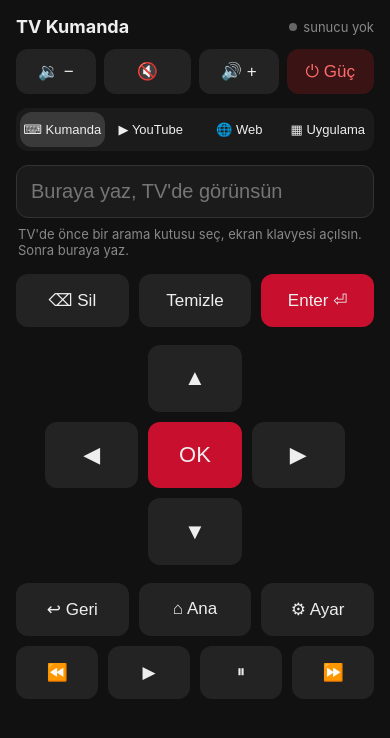
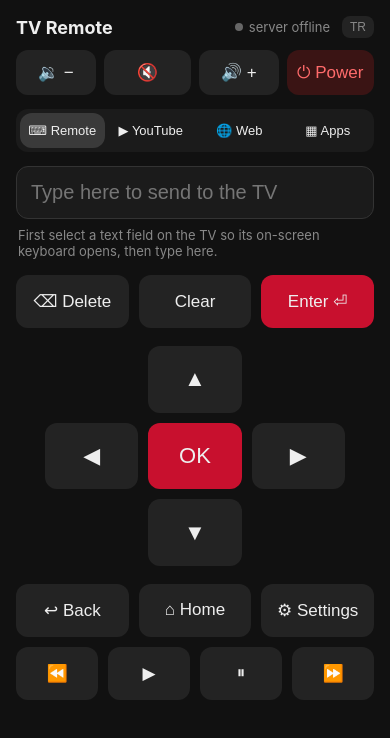
Before and after one commit to enesigneci/lg-tv-web-remote, a website: page tv_kumanda/index.html in a window 390 px wide. Drawn offline with Linux system fonts and the light colour scheme.

Commit message:
Add English/Turkish UI and configurable search engine
The phone UI follows the browser language and can be switched with a
TR/EN button; the choice is remembered. YouTube results use the selected
language. Web searches can use Yandex (default), Google, DuckDuckGo or
Bing via the search_engine option.

```diff
--- a/tv_kumanda/config.yaml
+++ b/tv_kumanda/config.yaml
@@ -1,5 +1,5 @@
 name: LG TV Web Remote
-version: "1.3.2"
+version: "1.4.0"
 slug: tv_kumanda
 description: Control an LG webOS TV from your phone's browser — keyboard, YouTube, web browser, apps, volume and power (http://kumanda.local)
 url: https://github.com/enesigneci/lg-tv-web-remote
@@ -16,8 +16,10 @@ options:
   tv_mac: ""
   hostname: kumanda.local
   port: 80
+  search_engine: yandex
 schema:
   tv_host: str?
   tv_mac: str?
   hostname: str
   port: port
+  search_engine: list(yandex|google|duckduckgo|bing)
--- a/tv_kumanda/index.html
+++ b/tv_kumanda/index.html
@@ -5,7 +5,7 @@
 <meta name="viewport" content="width=device-width, initial-scale=1, maximum-scale=1, user-scalable=no">
 <meta name="apple-mobile-web-app-capable" content="yes">
 <meta name="theme-color" content="#111">
-<title>TV Kumanda</title>
+<title data-i18n="title">TV Kumanda</title>
 <style>
   :root { --bg:#111; --fg:#eee; --muted:#888; --btn:#232323; --btn-active:#3a3a3a; --accent:#c8102e; }
   * { box-sizing:border-box; -webkit-tap-highlight-color:transparent; }
@@ -37,6 +37,7 @@
   .bar button { padding:12px 0; font-size:17px; }
   #mute.muted { background:#3a3214; color:#fc3; }
   .meta { display:flex; align-items:center; gap:12px; }
+  #lang { padding:4px 8px; font-size:12px; border-radius:8px; color:var(--muted); }
   #volume { font-size:13px; color:var(--muted); font-variant-numeric:tabular-nums; }
   #power { background:#3a1414; color:#ff6b6b; }
   #ytForm, #webForm { display:flex; gap:8px; }
@@ -62,35 +63,36 @@
 </head>
 <body>
 <header>
-  <h1>TV Kumanda</h1>
+  <h1 data-i18n="title">TV Kumanda</h1>
   <div class="meta">
     <span id="volume"></span>
-    <span id="status">bağlanıyor…</span>
+    <span id="status"></span>
+    <button id="lang" aria-label="Language"></button>
   </div>
 </header>
 
 <div class="bar">
-  <button data-btn="VOLUMEDOWN" aria-label="Sesi kıs">🔉 −</button>
-  <button id="mute" data-btn="MUTE" aria-label="Sessiz">🔇</button>
-  <button data-btn="VOLUMEUP" aria-label="Sesi aç">🔊 +</button>
-  <button id="power" aria-label="TV'yi aç/kapat">⏻ Güç</button>
+  <button data-btn="VOLUMEDOWN" data-i18n-aria="volDown">🔉 −</button>
+  <button id="mute" data-btn="MUTE" data-i18n-aria="mute">🔇</button>
+  <button data-btn="VOLUMEUP" data-i18n-aria="volUp">🔊 +</button>
+  <button id="power" data-i18n-aria="powerAria" data-i18n="power"></button>
 </div>
 
 <div class="tabs">
-  <button id="tabKb" class="on">⌨ Kumanda</button>
+  <button id="tabKb" class="on" data-i18n="tabRemote"></button>
   <button id="tabYt">▶ YouTube</button>
   <button id="tabWeb">🌐 Web</button>
-  <button id="tabApps">▦ Uygulama</button>
+  <button id="tabApps" data-i18n="tabApps"></button>
 </div>
 
 <section id="kbView">
   <input id="text" type="text" autocomplete="off" autocapitalize="none" spellcheck="false"
-         placeholder="Buraya yaz, TV'de görünsün" enterkeyhint="send">
-  <div class="hint">TV'de önce bir arama kutusu seç, ekran klavyesi açılsın. Sonra buraya yaz.</div>
+         data-i18n-ph="typeHere" enterkeyhint="send">
+  <div class="hint" data-i18n="typeHint"></div>
 
   <div class="row">
-    <button data-act="back1">⌫ Sil</button>
-    <button data-act="clear">Temizle</button>
+    <button data-act="back1" data-i18n="delete"></button>
+    <button data-act="clear" data-i18n="clear"></button>
     <button data-act="enter" class="primary">Enter ⏎</button>
   </div>
 
@@ -100,68 +102,120 @@
     <span></span><button data-btn="DOWN">▼</button><span></span>
   </div>
   <div class="row">
-    <button data-btn="BACK">↩ Geri</button>
-    <button data-btn="HOME">⌂ Ana</button>
-    <button data-btn="MENU">⚙ Ayar</button>
+    <button data-btn="BACK" data-i18n="back"></button>
+    <button data-btn="HOME" data-i18n="home"></button>
+    <button data-btn="MENU" data-i18n="settings"></button>
   </div>
   <div class="row four">
-    <button data-btn="REWIND" aria-label="Geri sar">⏪</button>
-    <button data-btn="PLAY" aria-label="Oynat">▶</button>
-    <button data-btn="PAUSE" aria-label="Duraklat">⏸</button>
-    <button data-btn="FASTFORWARD" aria-label="İleri sar">⏩</button>
+    <button data-btn="REWIND" data-i18n-aria="rewind">⏪</button>
+    <button data-btn="PLAY" data-i18n-aria="play">▶</button>
+    <button data-btn="PAUSE" data-i18n-aria="pause">⏸</button>
+    <button data-btn="FASTFORWARD" data-i18n-aria="forward">⏩</button>
   </div>
 </section>
 
 <section id="ytView" class="hidden">
   <form id="ytForm">
-    <input id="ytQ" class="field" type="search" placeholder="YouTube'da ara" enterkeyhint="search" autocomplete="off">
-    <button class="primary">Ara</button>
+    <input id="ytQ" class="field" type="search" data-i18n-ph="ytSearch" enterkeyhint="search" autocomplete="off">
+    <button class="primary" data-i18n="search"></button>
   </form>
   <div id="ytResults"></div>
 </section>
 
 <section id="webView" class="hidden">
   <form id="webForm">
-    <input id="webQ" class="field" type="text" inputmode="url" placeholder="Adres, arama ya da YouTube linki" enterkeyhint="go"
+    <input id="webQ" class="field" type="text" inputmode="url" data-i18n-ph="webPh" enterkeyhint="go"
            autocomplete="off" autocapitalize="none" spellcheck="false">
-    <button class="primary">Aç</button>
+    <button class="primary" data-i18n="open"></button>
   </form>
-  <div class="hint">Adres yazarsan TV tarayıcısında açılır, başka bir şey yazarsan Yandex'te aranır. YouTube linki YouTube uygulamasında açılır.</div>
+  <div class="hint" data-i18n="webHint"></div>
   <div id="webStatus" class="hint"></div>
-  <div id="touchpad">Touchpad<br>Sürükle: imleç · Dokun: tıkla<br>İki parmak: kaydır</div>
+  <div id="touchpad" data-i18n-html="touchpad"></div>
   <div class="row">
-    <button data-btn="BACK">↩ Geri</button>
-    <button data-btn="HOME">⌂ Ana</button>
+    <button data-btn="BACK" data-i18n="back"></button>
+    <button data-btn="HOME" data-i18n="home"></button>
     <button data-btn="ENTER">OK</button>
   </div>
 </section>
 
 <section id="appsView" class="hidden">
-  <div id="appsEmpty" class="hint">TV bağlanınca uygulamalar burada görünür.</div>
-  <h2 id="inputsTitle" class="hidden">Girişler</h2>
+  <div id="appsEmpty" class="hint" data-i18n="appsEmpty"></div>
+  <h2 id="inputsTitle" class="hidden" data-i18n="inputs"></h2>
   <div id="inputList" class="apps"></div>
-  <h2 id="appsTitle" class="hidden">Uygulamalar</h2>
+  <h2 id="appsTitle" class="hidden" data-i18n="apps"></h2>
   <div id="appList" class="apps"></div>
 </section>
 
 <script>
+  const STRINGS = {
+    tr: {
+      title: 'TV Kumanda', connected: 'TV bağlı', prompt: "TV'de isteği onayla", disconnected: 'TV bağlı değil',
+      offline: 'sunucu yok', connecting: 'bağlanıyor…', muted: 'Sessiz',
+      volDown: 'Sesi kıs', mute: 'Sessiz', volUp: 'Sesi aç', power: '⏻ Güç', powerAria: "TV'yi aç/kapat",
+      tabRemote: '⌨ Kumanda', tabApps: '▦ Uygulama',
+      typeHere: "Buraya yaz, TV'de görünsün",
+      typeHint: "TV'de önce bir arama kutusu seç, ekran klavyesi açılsın. Sonra buraya yaz.",
+      delete: '⌫ Sil', clear: 'Temizle', back: '↩ Geri', home: '⌂ Ana', settings: '⚙ Ayar',
+      rewind: 'Geri sar', play: 'Oynat', pause: 'Duraklat', forward: 'İleri sar',
+      ytSearch: "YouTube'da ara", search: 'Ara', searching: 'Aranıyor…', noResults: 'Sonuç yok.',
+      searchFailed: 'Arama başarısız.', live: 'canlı',
+      webPh: 'Adres, arama ya da YouTube linki', open: 'Aç', opening: "TV'de açılıyor: {q}",
+      webHint: "Adres yazarsan TV tarayıcısında açılır, başka bir şey yazarsan {engine}'te aranır. YouTube linki YouTube uygulamasında açılır.",
+      touchpad: 'Touchpad<br>Sürükle: imleç · Dokun: tıkla<br>İki parmak: kaydır',
+      appsEmpty: 'TV bağlanınca uygulamalar burada görünür.', inputs: 'Girişler', apps: 'Uygulamalar',
+    },
+    en: {
+      title: 'TV Remote', connected: 'TV connected', prompt: 'Accept the request on the TV', disconnected: 'TV not connected',
+      offline: 'server offline', connecting: 'connecting…', muted: 'Muted',
+      volDown: 'Volume down', mute: 'Mute', volUp: 'Volume up', power: '⏻ Power', powerAria: 'Turn TV on/off',
+      tabRemote: '⌨ Remote', tabApps: '▦ Apps',
+      typeHere: 'Type here to send to the TV',
+      typeHint: 'First select a text field on the TV so its on-screen keyboard opens, then type here.',
+      delete: '⌫ Delete', clear: 'Clear', back: '↩ Back', home: '⌂ Home', settings: '⚙ Settings',
+      rewind: 'Rewind', play: 'Play', pause: 'Pause', forward: 'Fast forward',
+      ytSearch: 'Search YouTube', search: 'Search', searching: 'Searching…', noResults: 'No results.',
+      searchFailed: 'Search failed.', live: 'live',
+      webPh: 'Address, search or YouTube link', open: 'Open', opening: 'Opening on TV: {q}',
+      webHint: 'Addresses open in the TV browser; anything else is searched on {engine}. YouTube links open in the YouTube app.',
+      touchpad: 'Touchpad<br>Drag: move cursor · Tap: click<br>Two fingers: scroll',
+      appsEmpty: 'Apps appear here once the TV is connected.', inputs: 'Inputs', apps: 'Apps',
+    },
+  };
+
+  // Start in the phone's language; the header button switches it and the choice is remembered.
+  let lang = (navigator.language || '').toLowerCase().startsWith('tr') ? 'tr' : 'en';
+  try { const saved = localStorage.getItem('lang'); if (STRINGS[saved]) lang = saved; } catch {}
+  let engine = 'Yandex', statusKey = 'connecting', volumeState = null;
+  const t = (key, vars = {}) => STRINGS[lang][key].replace(/\{(\w+)\}/g, (_, k) => vars[k] ?? '');
+
+  function applyLang() {
+    document.documentElement.lang = lang;
+    document.querySelectorAll('[data-i18n]').forEach((el) => { el.textContent = t(el.dataset.i18n, { engine }); });
+    document.querySelectorAll('[data-i18n-html]').forEach((el) => { el.innerHTML = t(el.dataset.i18nHtml); });
+    document.querySelectorAll('[data-i18n-ph]').forEach((el) => { el.placeholder = t(el.dataset.i18nPh); });
+    document.querySelectorAll('[data-i18n-aria]').forEach((el) => el.setAttribute('aria-label', t(el.dataset.i18nAria)));
+    document.getElementById('lang').textContent = lang === 'tr' ? 'EN' : 'TR';
+    setStatus(statusKey);
+    setVolume(volumeState);
+  }
+
   const input = document.getElementById('text');
   const statusEl = document.getElementById('status');
   let ws, last = '';
 
   function setStatus(s) {
-    const map = { connected: ['TV bağlı', 'ok'], prompt: ["TV'de isteği onayla", 'warn'],
-                  disconnected: ['TV bağlı değil', ''], offline: ['sunucu yok', ''] };
-    const [label, cls] = map[s] || [s, ''];
-    statusEl.textContent = label;
-    statusEl.className = cls;
+    statusKey = s;
+    const cls = { connected: 'ok', prompt: 'warn' };
+    statusEl.textContent = STRINGS[lang][s] ? t(s) : s;
+    statusEl.className = cls[s] || '';
   }
 
   function setVolume(v) {
+    volumeState = v;
     // The mute button only shows mute state; the level is shown separately in the header.
     mute.classList.toggle('muted', !!(v && v.muted));
     mute.setAttribute('aria-pressed', v && v.muted ? 'true' : 'false');
-    volume.textContent = !v ? '' : v.muted ? '🔇 Sessiz' : `🔊 ${v.level}`;
+    volume.textContent = !v ? '' : v.muted ? `🔇 ${t('muted')}` : `🔊 ${v.level}`;
   }
 
   function renderApps(list) {
@@ -192,10 +246,18 @@
       if (m.status) setStatus(m.status);
       if ('volume' in m) setVolume(m.volume);
       if (m.apps) renderApps(m.apps);
+      if (m.searchEngine) { engine = m.searchEngine; applyLang(); }
     };
     ws.onclose = () => { setStatus('offline'); setTimeout(connect, 1500); };
   }
+  applyLang();
   connect();
+
+  document.getElementById('lang').onclick = () => {
+    lang = lang === 'tr' ? 'en' : 'tr';
+    try { localStorage.setItem('lang', lang); } catch {}
+    applyLang();
+  };
 
   function send(msg) { if (ws && ws.readyState === 1) ws.send(JSON.stringify(msg)); }
 
@@ -253,7 +315,7 @@
     const q = webQ.value.trim();
     if (!q) return;
     send({ type: 'open', q });
-    webStatus.textContent = `TV'de açılıyor: ${q}`;
+    webStatus.textContent = t('opening', { q });
     webQ.value = '';
     webQ.blur();
   });
@@ -263,21 +325,21 @@
     const q = ytQ.value.trim();
     if (!q) return;
     ytQ.blur();
-    ytResults.textContent = 'Aranıyor…';
+    ytResults.textContent = t('searching');
     try {
-      const list = await (await fetch('/yt?q=' + encodeURIComponent(q))).json();
-      ytResults.textContent = list.length ? '' : 'Sonuç yok.';
+      const list = await (await fetch(`/yt?q=${encodeURIComponent(q)}&hl=${lang}`)).json();
+      ytResults.textContent = list.length ? '' : t('noResults');
       for (const v of list) {
         const b = document.createElement('button');
         b.className = 'vid';
         b.innerHTML = '<img loading="lazy"><div><b></b><small></small></div>';
         b.querySelector('img').src = v.thumb;
         b.querySelector('b').textContent = v.title;
-        b.querySelector('small').textContent = `${v.channel || ''} · ${v.duration}`;
+        b.querySelector('small').textContent = `${v.channel || ''} · ${v.duration || t('live')}`;
         b.onclick = () => send({ type: 'play', id: v.id });
         ytResults.append(b);
       }
-    } catch { ytResults.textContent = 'Arama başarısız.'; }
+    } catch { ytResults.textContent = t('searchFailed'); }
   });
 
   // Touchpad: one finger moves the cursor, a short tap clicks, two fingers scroll.
--- a/tv_kumanda/package.json
+++ b/tv_kumanda/package.json
@@ -1,6 +1,6 @@
 {
   "name": "lg-tv-web-remote",
-  "version": "1.3.2",
+  "version": "1.4.0",
   "description": "Control an LG webOS TV from your phone's browser: keyboard, YouTube, browser, apps, volume and power",
   "private": true,
   "license": "MIT",
```
Also changed, not shown: tv_kumanda/server.js (+15 -8 lines), README.md, 1 other file.
